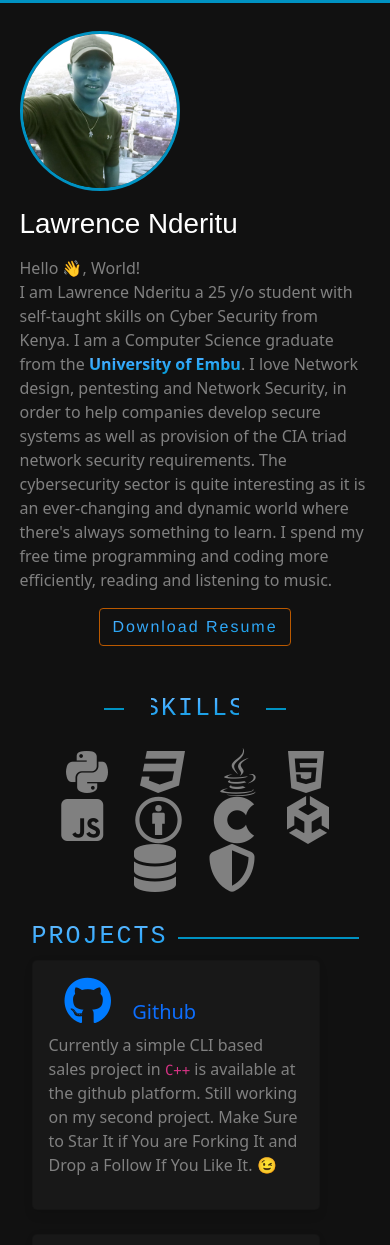
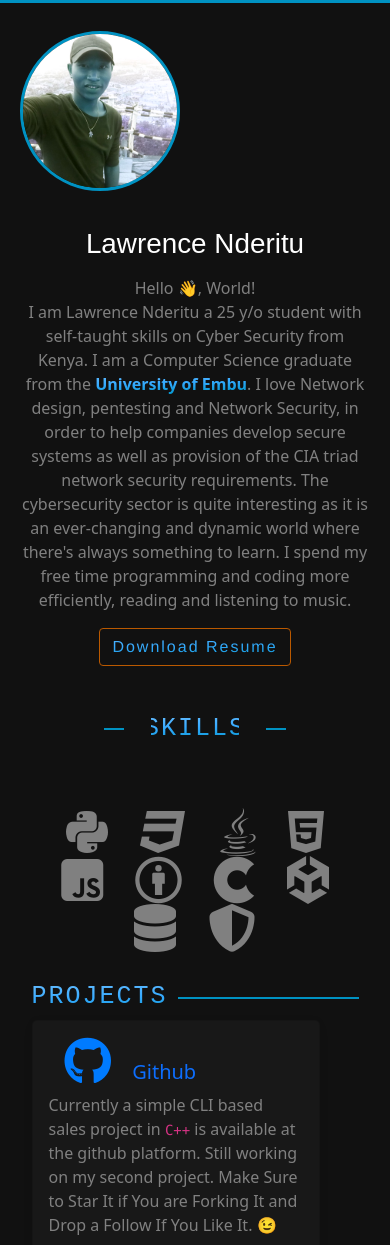
Before and after one commit to Lawrence-Nderitu/home, a plain HTML site: page index.html in a window 390 px wide. Shown: the top 1245 px of the page. Drawn offline with nearby package versions, Linux system fonts and the light colour scheme; a web font is replaced by a local one.

Commit message:
Update index.css

```diff
--- a/css/index.css
+++ b/css/index.css
@@ -10,6 +10,22 @@ html {
 /* HEADINGS */
 #main-heading {
     border-top: solid;
+}
+
+@media only screen and (max-width: 600px) {
+    .name-heading {
+        margin-top: 20px;
+        text-align: center;
+    }
+
+    #skills {
+        justify-content: center;
+        margin-top: 40px;
+    }
+
+    #projects .card {
+        max-width: 100%;
+    }
 }
 
 #about-me h1 {
```
